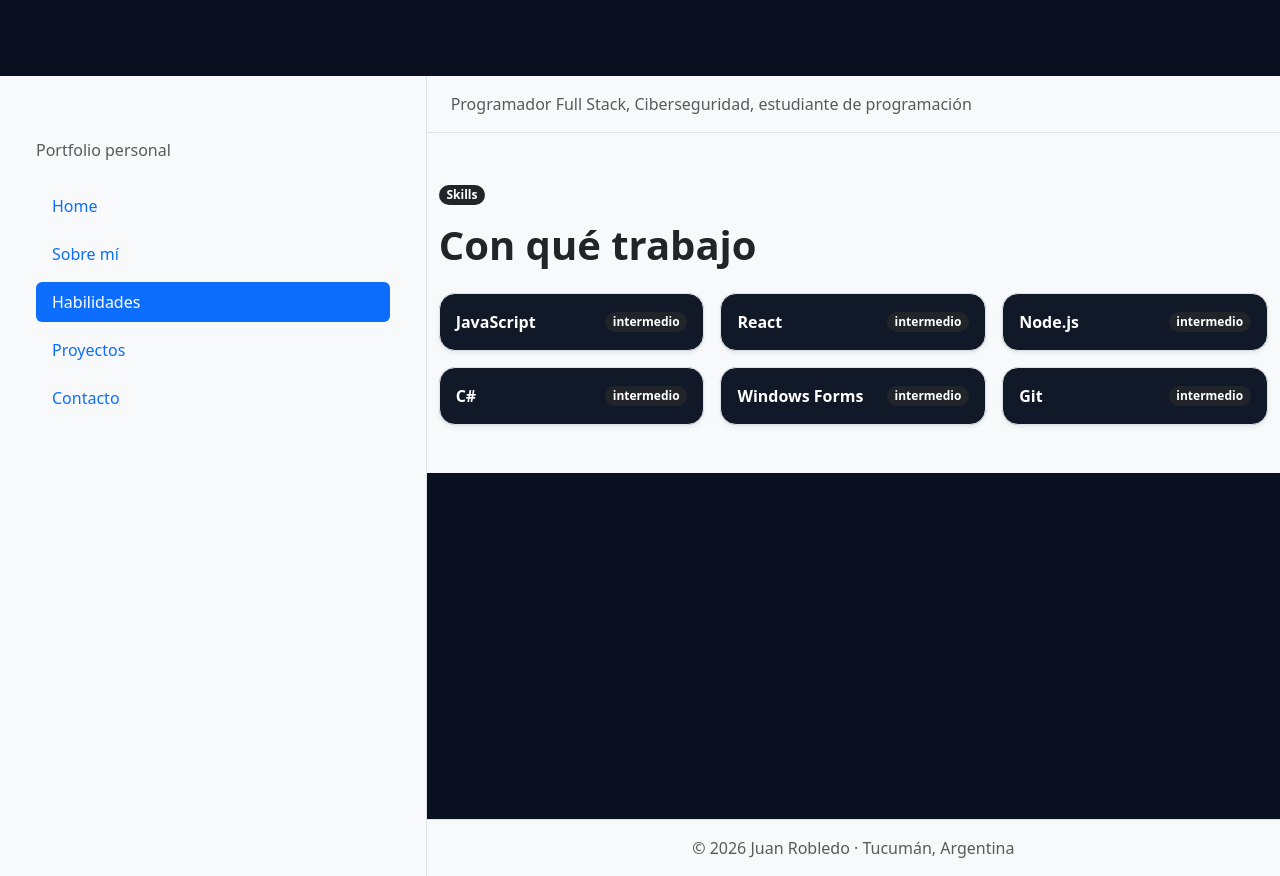
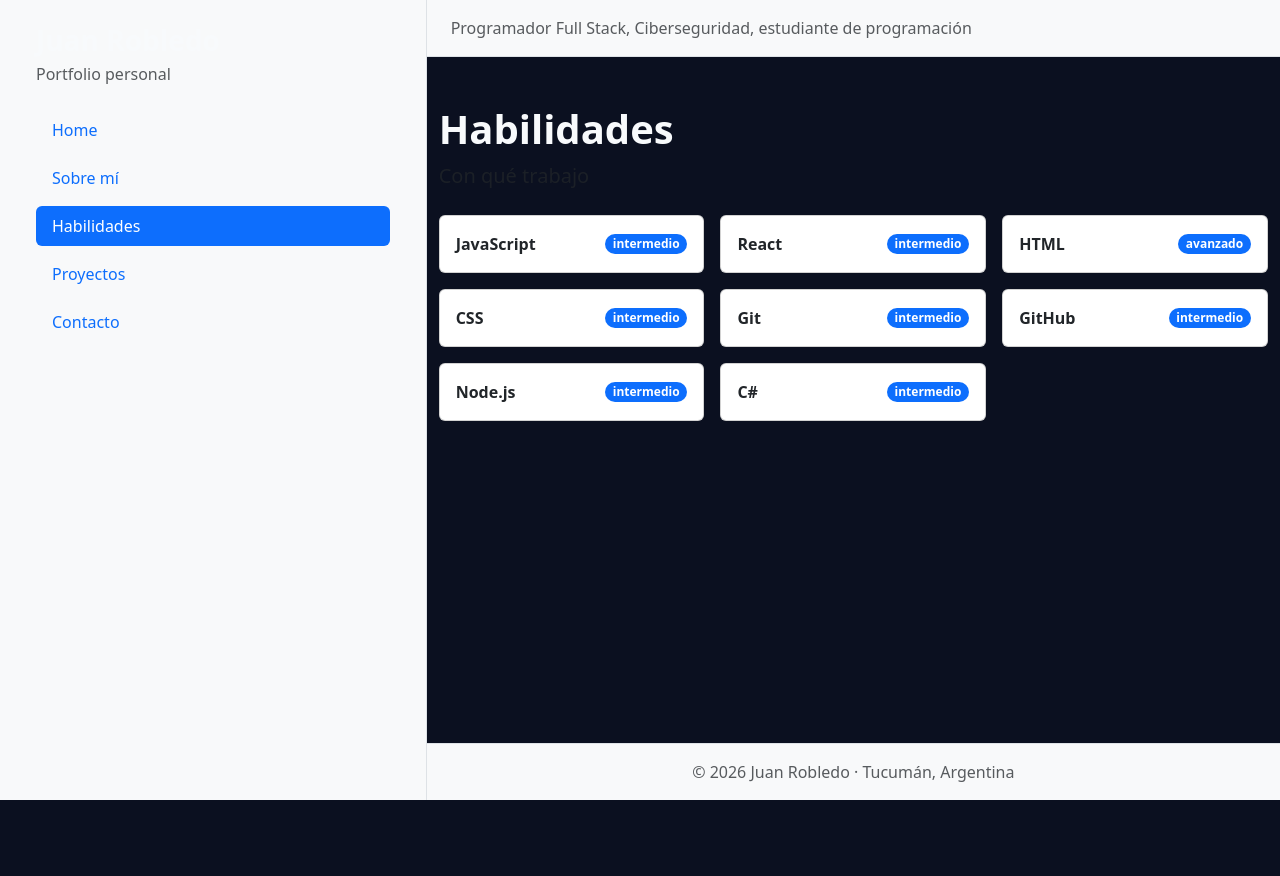
Before and after one commit to Juanrobledo100/TP2-Programacion-JuanRobledo-COM5, a React (Vite) app: page /skills in a window 1280 px wide. After the commit the page ends 800 px from the top, so only its background shows below. Built offline with nearby package versions, Linux system fonts and the light colour scheme.

Commit message:
skillCard con props,  map() con key en Skills, se corrigio el index.css del padding y errores en app.jsx

```diff
--- a/src/App.jsx
+++ b/src/App.jsx
@@ -1,6 +1,6 @@
 import { Routes, Route } from "react-router-dom";
 import Sidebar from "./Components/Sidebar";
-import Header from "./components/Header";
+import Header from "./Components/Header";
 import Footer from "./components/Footer";
 import Home from "./pages/Home";
 import About from "./pages/About";
--- /dev/null
+++ b/src/Components/SkillCard.jsx
@@ -0,0 +1,14 @@
+function SkillCard({ tec, nivel }) {
+  return (
+    <div className="col-12 col-sm-6 col-xl-4">
+      <div className="card h-100">
+        <div className="card-body d-flex justify-content-between align-items-center">
+          <span className="fw-semibold">{tec}</span>
+          <span className="badge text-bg-primary rounded-pill">{nivel}</span>
+        </div>
+      </div>
+    </div>
+  );
+}
+
+export default SkillCard;
--- a/src/index.css
+++ b/src/index.css
@@ -15,7 +15,6 @@
 body {
   background: var(--bg-body);
   color: var(--text-light);
-  padding-top: 76px;
 }
 
 .portfolio-navbar {
--- a/src/pages/Skills.jsx
+++ b/src/pages/Skills.jsx
@@ -1,28 +1,16 @@
-const stack = [
-  { tec: "JavaScript", nivel: "intermedio" },
-  { tec: "React", nivel: "intermedio" },
-  { tec: "Node.js", nivel: "intermedio" },
-  { tec: "C#", nivel: "intermedio" },
-  { tec: "Windows Forms", nivel: "intermedio" },
-  { tec: "Git", nivel: "intermedio" },
-];
+import SkillCard from "../Components/SkillCard";
+import { skills } from "../data/Skills";
 
 function Skills() {
   return (
-    <section id="skills" className="py-5 bg-light">
-      <div className="container">
-        <span className="badge rounded-pill bg-dark mb-3">Skills</span>
-        <h2 className="fw-bold mb-4 display-6 text-dark">Con qué trabajo</h2>
-        <div className="row g-3">
-          {stack.map((item) => (
-            <div className="col-md-6 col-lg-4" key={item.tec}>
-              <div className="skill-stack border rounded-4 p-3 h-100 shadow-sm d-flex justify-content-between align-items-center">
-                <span className="fw-semibold text-white">{item.tec}</span>
-                <span className="badge bg-dark rounded-pill">{item.nivel}</span>
-              </div>
-            </div>
-          ))}
-        </div>
+    <section className="container py-5">
+      <h2 className="display-6 fw-bold">Habilidades</h2>
+      <p className="lead text-body-secondary mb-4">Con qué trabajo</p>
+
+      <div className="row g-3">
+        {skills.map((item) => (
+          <SkillCard key={item.id} tec={item.tec} nivel={item.nivel} />
+        ))}
       </div>
     </section>
   );
```
